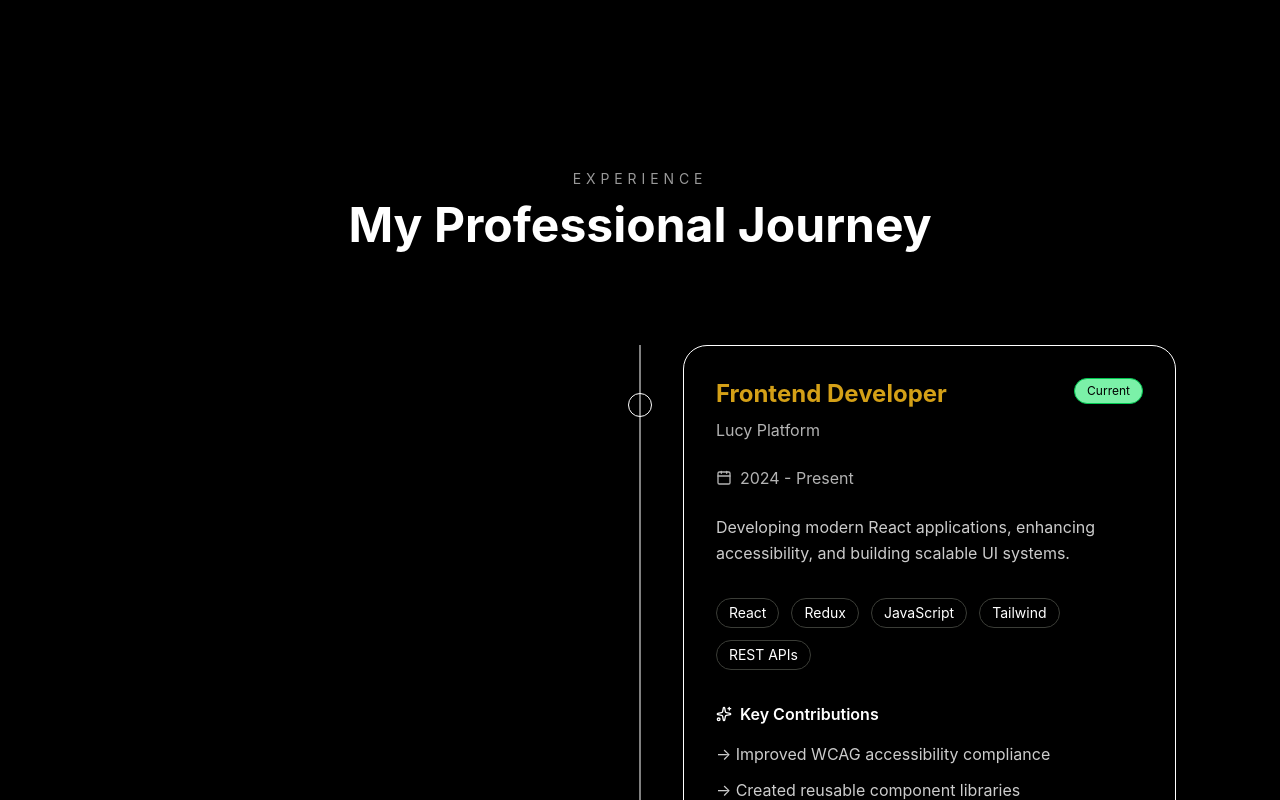
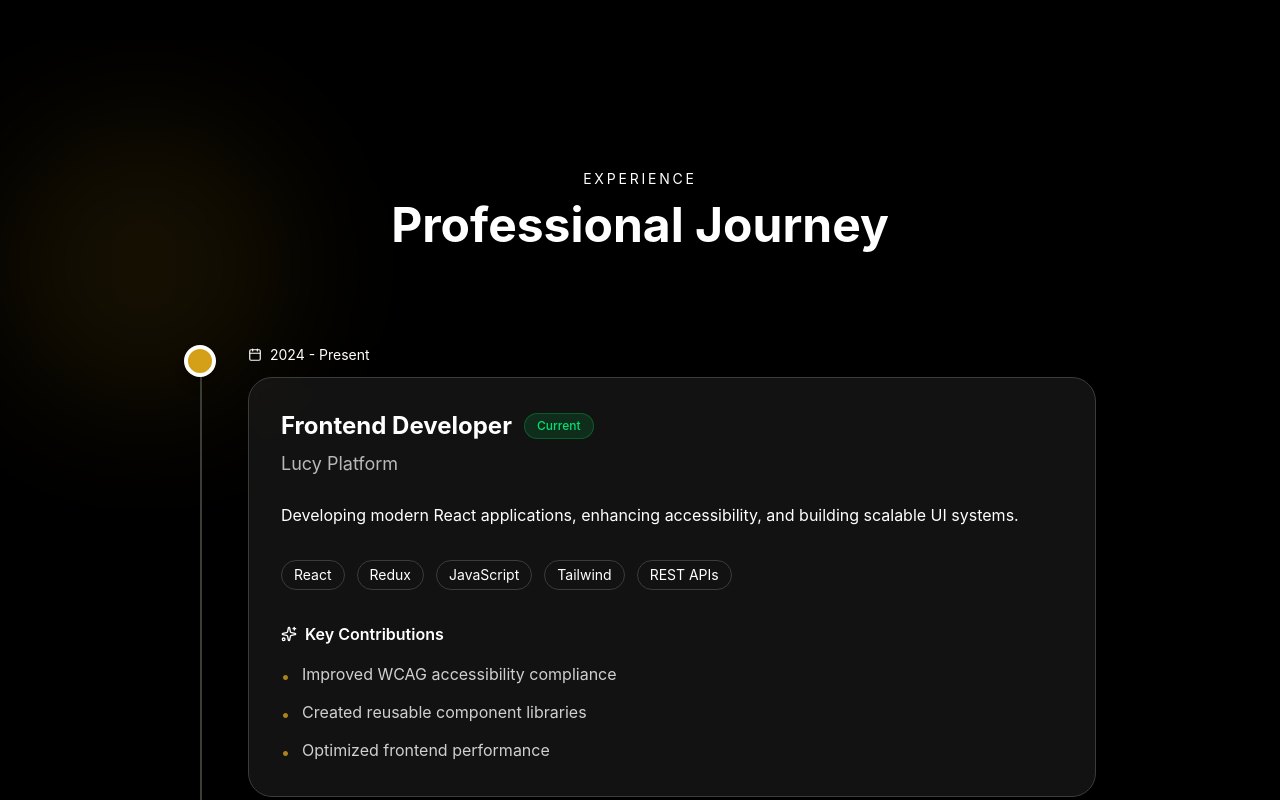
Before and after one commit to AnudeepthiKolagani/anudeepthi-workspace, a React (Vite) app: page / in a window 1280 px wide. Shown: the part 5820-6620 px from the top of the page. Built offline with nearby package versions, Linux system fonts and the light colour scheme.

Commit message:
feat: animate Experience timeline section for smooth scrolling and revealing effect

```diff
--- a/src/components/ExperienceTimeline.jsx
+++ b/src/components/ExperienceTimeline.jsx
@@ -1,4 +1,5 @@
 import { Calendar, Sparkles } from "lucide-react";
+import { motion } from "motion/react";
 
 const experiences = [
   {
@@ -6,31 +7,23 @@ const experiences = [
     role: "Frontend Developer",
     company: "Lucy Platform",
     current: true,
-
     description:
       "Developing modern React applications, enhancing accessibility, and building scalable UI systems.",
-
     skills: ["React", "Redux", "JavaScript", "Tailwind", "REST APIs"],
-
     achievements: [
       "Improved WCAG accessibility compliance",
       "Created reusable component libraries",
       "Optimized frontend performance",
     ],
   },
-
   {
     period: "2023 - 2024",
     role: "Full Stack Engineer",
     company: "Project Experience",
-
     current: false,
-
     description:
       "Designed and developed full-stack solutions using the MERN stack with a focus on maintainability.",
-
     skills: ["React", "Node.js", "MongoDB", "Express"],
-
     achievements: [
       "Developed end-to-end applications",
       "Implemented secure APIs",
@@ -39,111 +32,137 @@ const experiences = [
   },
 ];
 
+const fadeUp = {
+  hidden: {
+    opacity: 0,
+    y: 70,
+  },
+  visible: {
+    opacity: 1,
+    y: 0,
+  },
+};
+
 export default function ExperienceTimeline() {
   return (
-    <section id="experience" className="relative overflow-hidden py-32 px-6">
-      {/* Glow */}
-      <div className="absolute left-20 top-20 h-80 w-80 rounded-full blur-3xl opacity-10 animate-pulse" />
+    <section id="experience" className="relative py-32 px-6 overflow-hidden">
+      {/* Background Glow */}
+      <div className="absolute left-0 top-20 h-72 w-72 rounded-full bg-accent/10 blur-3xl" />
+      <div className="absolute right-0 bottom-20 h-72 w-72 rounded-full bg-accent/10 blur-3xl" />
 
-      <div className="absolute right-20 bottom-20 h-80 w-80 rounded-full blur-3xl opacity-10 animate-pulse" />
+      <div className="mx-40 relative z-10">
+        {/* Header */}
+        <div className="text-center mb-24">
+          <motion.p
+            variants={fadeUp}
+            initial="hidden"
+            whileInView="visible"
+            viewport={{ once: true }}
+            transition={{ duration: 0.5 }}
+            className="text-sm uppercase tracking-[0.2em] opacity-60 mb-3"
+          >
+            Experience
+          </motion.p>
 
-      <div className="mx-20">
-        {/* Header */}
-        <div className="mb-24 text-center">
-          <p className="mb-3 text-sm uppercase tracking-[0.35em] opacity-60">
-            Experience
-          </p>
-
-          <h2 className="text-5xl font-bold">My Professional Journey</h2>
+          <motion.h2
+            variants={fadeUp}
+            initial="hidden"
+            whileInView="visible"
+            viewport={{ once: true }}
+            transition={{ duration: 0.5 }}
+            className="text-5xl font-bold"
+          >
+            Professional Journey
+          </motion.h2>
         </div>
 
         {/* Timeline */}
         <div className="relative">
-          {/* Center Line */}
+          {/* Vertical Line */}
+          <div className="absolute left-4 top-0 bottom-0 w-[2px] bg-light-border" />
+
+          <div className="space-y-16">
+            {experiences.map((exp) => (
+              <div
+                key={`${exp.role}-${exp.company}`}
+                className="relative flex gap-8"
+              >
+                {/* Timeline Marker */}
+                <div className="relative z-10 flex-shrink-0">
                   <div
                     className="
-              absolute
-              left-1/2
-              top-0
-              hidden
-              h-full
-              w-px
-              -translate-x-1/2
-              border-l
-              lg:block
-            "
-          />
-
-          {experiences.map((exp, index) => {
-            const isRight = index % 2 === 0;
-
-            return (
-              <div key={exp.role} className="relative mb-24">
-                {/* Timeline Dot */}
-                <div
-                  className="
-                    absolute
-                    left-1/2
-                    top-12
-                    hidden
-                    h-6
-                    w-6
-                    -translate-x-1/2
+                      h-8
+                      w-8
                       rounded-full
-                    border
-                    lg:block
-                  "
-                >
-                  <div
-                    className="
-                      absolute
-                      inset-0
-                      rounded-full
-                      animate-ping
-                      opacity-40
+                      border-4
+                      border-background
+                      bg-accent
+                      shadow-lg
                     "
                   />
                 </div>
 
+                {/* Content */}
+                <div className="flex-1 pb-4">
+                  {/* Date */}
+                  <motion.div
+                    variants={fadeUp}
+                    initial="hidden"
+                    whileInView="visible"
+                    viewport={{ once: true }}
+                    transition={{ duration: 0.5 }}
+                    className="flex items-center gap-2 text-sm opacity-60 mb-3"
+                  >
+                    <Calendar size={14} />
+                    {exp.period}
+                  </motion.div>
+
                   {/* Card */}
-                <div
-                  className={`
-                    lg:w-[46%]
-                    ${isRight ? "lg:ml-auto" : ""}
-                  `}
-                >
-                  <div
+                  <motion.div
+                    variants={fadeUp}
+                    initial="hidden"
+                    whileInView="visible"
+                    viewport={{ once: true }}
+                    transition={{ duration: 0.5 }}
                     className="
+                      group
                       rounded-3xl
                       border
+                      border-light-border
+                      bg-card/50
+                      backdrop-blur-md
                       p-8
-                      backdrop-blur-sm
                       transition-all
                       duration-500
                       hover:-translate-y-2
+                      hover:border-accent/40
+                      hover:shadow-2xl
                     "
                   >
-                    {/* Top Row */}
-                    <div className="mb-6 flex items-start justify-between">
-                      <div>
-                        <h3 className="text-2xl font-bold text-accent">
-                          {exp.role}
-                        </h3>
-
-                        <p className="mt-2 opacity-70">{exp.company}</p>
-                      </div>
+                    {/* Role + Company */}
+                    <motion.div
+                      variants={fadeUp}
+                      initial="hidden"
+                      whileInView="visible"
+                      viewport={{ once: true }}
+                      transition={{ duration: 0.5 }}
+                      className="mb-6"
+                    >
+                      <div className="flex flex-wrap items-center gap-3">
+                        <h3 className="text-2xl font-bold">{exp.role}</h3>
 
                         {exp.current && (
                           <span
                             className="
                               rounded-full
+                              bg-green-500/15
                               border
-                            border-green-500
+                              border-green-500/30
                               px-3
                               py-1
                               text-xs
-                            bg-green-300
-                            text-dark
+                              font-medium
+                              text-green-400
                             "
                           >
                             Current
@@ -151,56 +170,84 @@ export default function ExperienceTimeline() {
                         )}
                       </div>
 
-                    {/* Period */}
-                    <div className="mb-6 flex items-center gap-2 opacity-70">
-                      <Calendar size={16} />
-                      {exp.period}
-                    </div>
+                      <p className="mt-2 text-lg opacity-70">{exp.company}</p>
+                    </motion.div>
 
                     {/* Description */}
-                    <p className="mb-8 leading-relaxed opacity-80">
+                    <motion.p
+                      variants={fadeUp}
+                      initial="hidden"
+                      whileInView="visible"
+                      viewport={{ once: true }}
+                      transition={{ duration: 0.5 }}
+                      className="leading-relaxed opacity-80 mb-8"
+                    >
                       {exp.description}
-                    </p>
+                    </motion.p>
 
                     {/* Skills */}
-                    <div className="mb-8 flex flex-wrap gap-3">
+                    <motion.div
+                      variants={fadeUp}
+                      initial="hidden"
+                      whileInView="visible"
+                      viewport={{ once: true }}
+                      transition={{ duration: 0.5 }}
+                      className="flex flex-wrap gap-3 mb-8"
+                    >
                       {exp.skills.map((skill) => (
                         <span
                           key={skill}
                           className="
                             rounded-full
                             border
+                            border-light-border
                             px-3
                             py-1
                             text-sm
-                            border-light-border
+                            transition-colors
+                            group-hover:border-accent/40
                           "
                         >
                           {skill}
                         </span>
                       ))}
-                    </div>
+                    </motion.div>
 
-                    {/* Achievements */}
+                    {/* Contributions */}
                     <div>
-                      <h4 className="mb-4 flex items-center gap-2 font-semibold">
+                      <motion.h4
+                        variants={fadeUp}
+                        initial="hidden"
+                        whileInView="visible"
+                        viewport={{ once: true }}
+                        transition={{ duration: 0.5 }}
+                        className="flex items-center gap-2 font-semibold mb-4"
+                      >
                         <Sparkles size={16} />
                         Key Contributions
-                      </h4>
+                      </motion.h4>
 
-                      <ul className="space-y-3">
+                      <motion.ul
+                        variants={fadeUp}
+                        initial="hidden"
+                        whileInView="visible"
+                        viewport={{ once: true }}
+                        transition={{ duration: 0.5 }}
+                        className="space-y-3"
+                      >
                         {exp.achievements.map((item) => (
-                          <li key={item} className="opacity-80">
-                            → {item}
+                          <li key={item} className="flex gap-3 opacity-80">
+                            <span className="text-accent mt-[2px]">•</span>
+                            <span>{item}</span>
                           </li>
                         ))}
-                      </ul>
+                      </motion.ul>
+                    </div>
+                  </motion.div>
                 </div>
               </div>
+            ))}
           </div>
-              </div>
-            );
-          })}
         </div>
       </div>
     </section>
```
Lines whose indentation alone changed are shown as unchanged.
